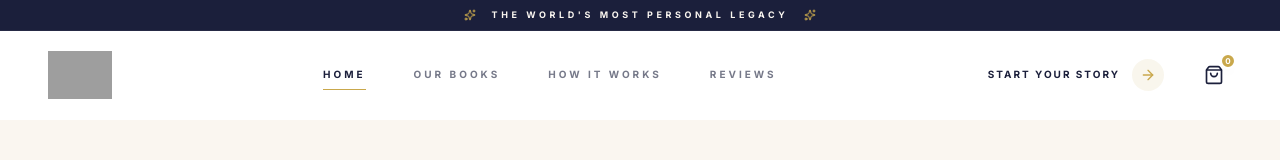
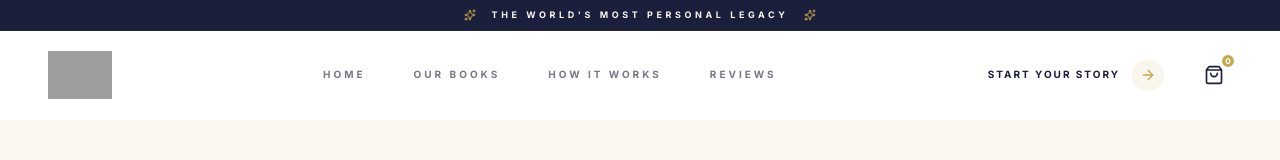
Before and after one commit to stephbarr3ro/soul-dog-app, a React (Vite) app: page / in a window 1280 px wide. Shown: the top 160 px of the page. Built offline with nearby package versions, Linux system fonts and the light colour scheme; grey boxes are pictures that could not be loaded; a web font is replaced by a local one.

Commit message:
remove persistent underline on nav links

```diff
--- a/src/components/Layout.tsx
+++ b/src/components/Layout.tsx
@@ -77,14 +77,12 @@ const Header = () => {
               to={link.path}
               onClick={(e) => handleNavClick(e, link.path)}
               className={cn(
-                "hover:text-navy transition-all relative group py-2",
-                location.pathname === link.path && "text-navy"
+                "hover:text-navy transition-all relative group py-2"
               )}
             >
               {link.name}
               <span className={cn(
-                "absolute bottom-0 left-0 w-0 h-[1.5px] bg-gold transition-all duration-500 ease-out group-hover:w-full",
-                location.pathname === link.path && "w-full"
+                "absolute bottom-0 left-0 w-0 h-[1.5px] bg-gold transition-all duration-500 ease-out group-hover:w-full"
               )} />
             </Link>
           ))}
```
